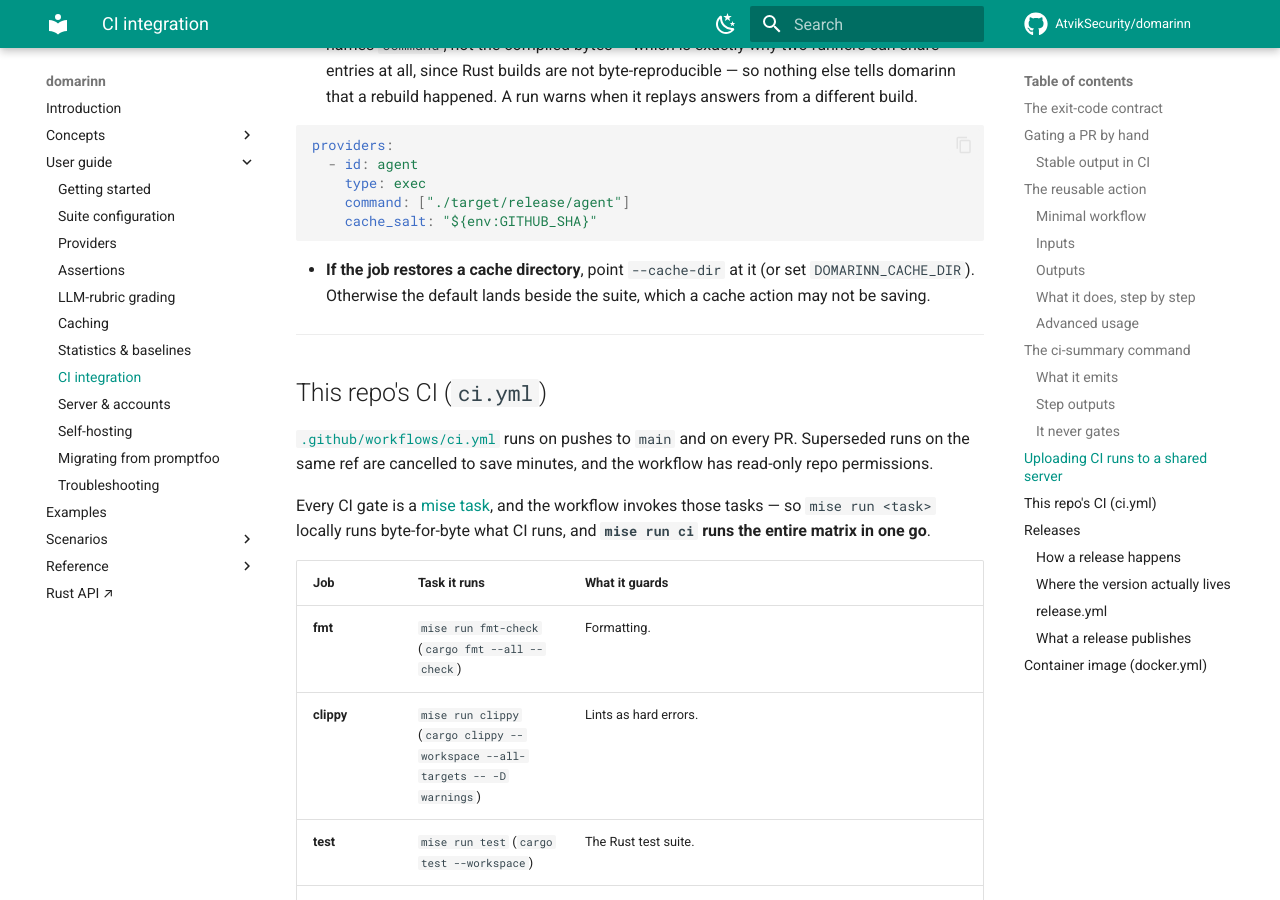
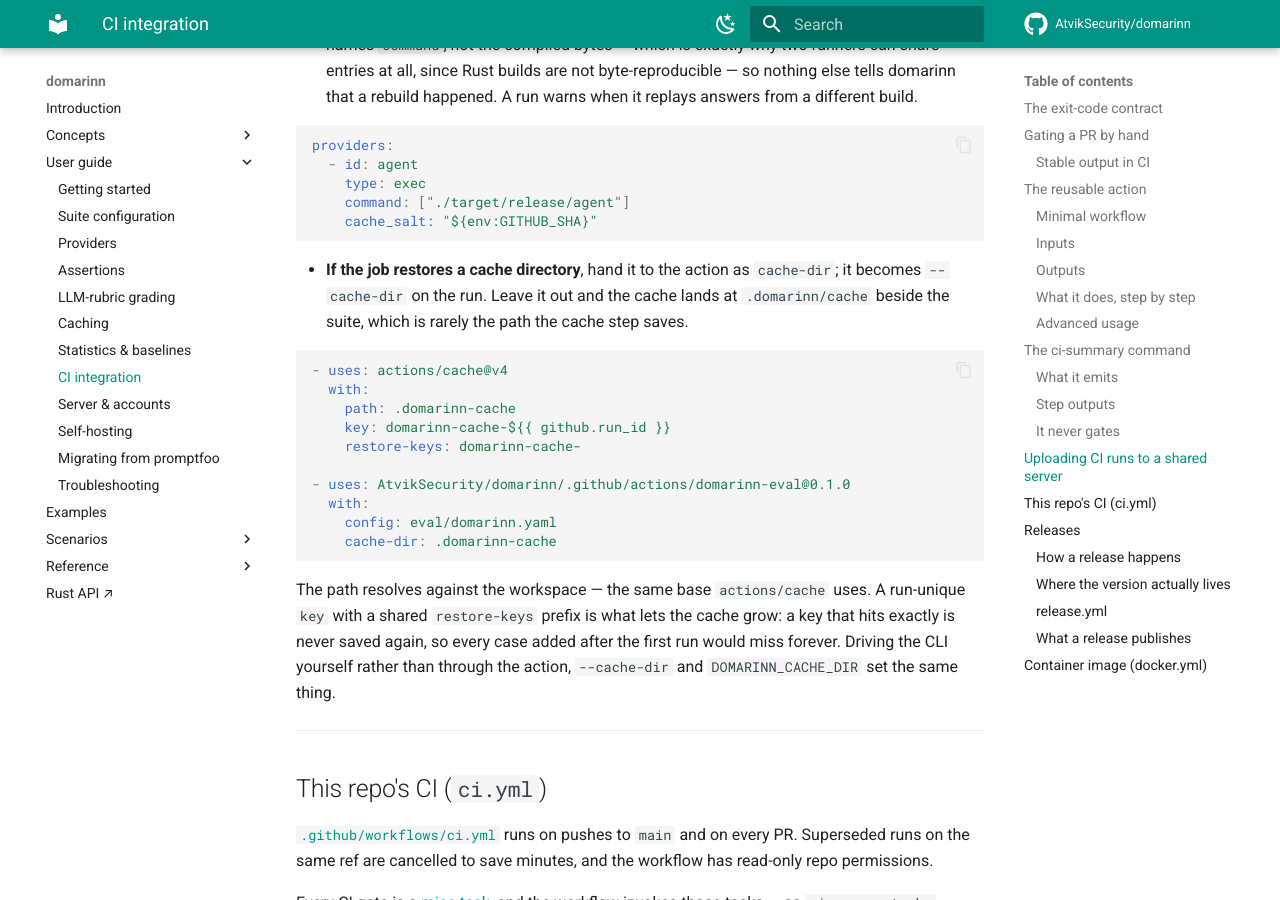
Before and after one commit to AtvikSecurity/domarinn, an MkDocs documentation site: the page built from docs/ci.md, in a window 1280 px wide and 900 px high, scrolled down 8284 px. Built offline with MkDocs 1.6.1 and Material for MkDocs 9.7.7, drawn with Linux system fonts in a browser that asks for light colours; comment, search, counter and statistics services are not loaded.

Commit message:
feat(action): let a workflow point the run at a restored cache dir
docs/ci.md told CI authors to point --cache-dir at the directory the job
restores, but the composite action exposed no way to do it: no cache-dir
input and no generic args passthrough, so the advice had no supported
path short of dropping the action and hand-rolling the run.

Add one optional `cache-dir` input, appended to the run's argv only when
non-empty, exactly how `against` and `allow-empty` are wired. Empty keeps
today's behaviour: .domarinn/cache beside the suite, which is rarely the
path a cache action saves.

The docs bullet now shows the actions/cache pairing it needs to be useful,
and keeps DOMARINN_CACHE_DIR as the equivalent for a direct CLI call.

````diff
--- a/docs/ci.md
+++ b/docs/ci.md
@@ -258,7 +258,22 @@
       cache_salt: "${env:GITHUB_SHA}"
   ```
 
-- **If the job restores a cache directory**, point `--cache-dir` at it (or set `DOMARINN_CACHE_DIR`). Otherwise the default lands beside the suite, which a cache action may not be saving.
+- **If the job restores a cache directory**, hand it to the action as `cache-dir`; it becomes `--cache-dir` on the run. Leave it out and the cache lands at `.domarinn/cache` beside the suite, which is rarely the path the cache step saves.
+
+  ```yaml
+  - uses: actions/cache@v4
+    with:
+      path: .domarinn-cache
+      key: domarinn-cache-${{ github.run_id }}
+      restore-keys: domarinn-cache-
+
+  - uses: AtvikSecurity/domarinn/.github/actions/domarinn-eval@0.1.0
+    with:
+      config: eval/domarinn.yaml
+      cache-dir: .domarinn-cache
+  ```
+
+  The path resolves against the workspace — the same base `actions/cache` uses. A run-unique `key` with a shared `restore-keys` prefix is what lets the cache grow: a key that hits exactly is never saved again, so every case added after the first run would miss forever. Driving the CLI yourself rather than through the action, `--cache-dir` and `DOMARINN_CACHE_DIR` set the same thing.
 
 ---
 
````
Also changed, not shown: 1 other file.
